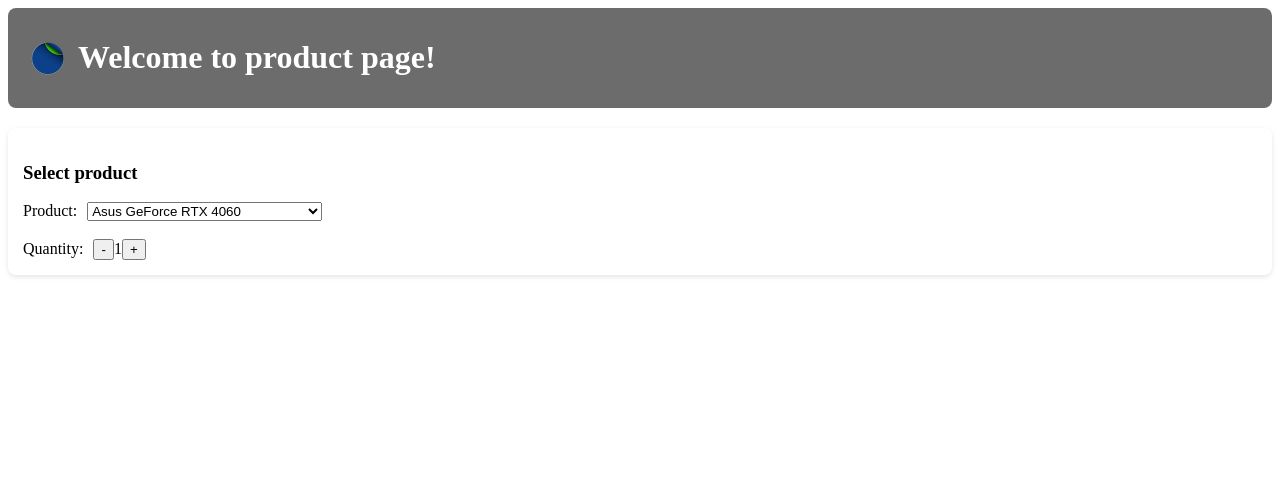
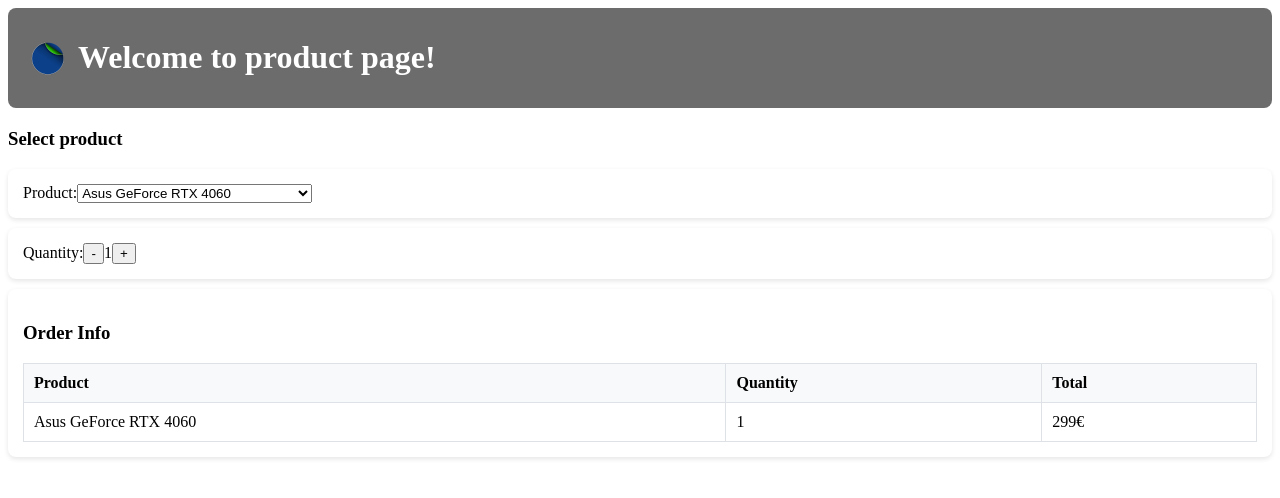
Before and after one commit to HeikkiTakalo/component-assigment, a React (Vite) app: page / in a window 1280 px wide. Shown: the top 498 px of the page. Built offline with nearby package versions, Linux system fonts and the light colour scheme.

Commit message:
changed product.jsx and added order info and style

```diff
--- a/src/App.css
+++ b/src/App.css
@@ -8,11 +8,11 @@
     margin-bottom: 20px;
 }
 
-
 .header-logo {
     margin-right: 10px;
     height: 40px;
 }
+
 
 .product-form {
     background-color: white;
@@ -21,7 +21,6 @@
     box-shadow: 0 2px 5px rgba(0, 0, 0, 0.1);
     margin-bottom: 20px;
 }
-
 
 .product-label {
     margin-right: 10px;
@@ -34,11 +33,48 @@
 
 
 .product-selection {
-    margin-top: 10px;
+    background-color: white;
+    padding: 15px;
+    border-radius: 8px;
+    box-shadow: 0 2px 5px rgba(0, 0, 0, 0.1);
     margin-bottom: 10px;
 }
 
 
 .quantity-selection {
+    background-color: white;
+    padding: 15px;
+    border-radius: 8px;
+    box-shadow: 0 2px 5px rgba(0, 0, 0, 0.1);
+}
+
+
+.order-info {
+    background-color: white;
+    padding: 15px;
+    border-radius: 8px;
+    box-shadow: 0 2px 5px rgba(0, 0, 0, 0.1);
     margin-top: 10px;
 }
+
+
+.order-table {
+    width: 100%;
+    border-collapse: collapse;
+}
+
+.order-table th,
+.order-table td {
+    border: 1px solid #dee2e6;
+    padding: 10px;
+    text-align: left;
+}
+
+.order-table th {
+    background-color: #f8f9fa;
+    font-weight: bold;
+}
+
+.order-table tr:hover {
+    background-color: #f1f1f1;
+}
--- a/src/App.jsx
+++ b/src/App.jsx
@@ -1,6 +1,5 @@
-import React, { useState } from 'react';
 import Header from './header';
-import Product from './product'
+import Product from './product';
 import './App.css';
 
 function App() {
--- a/src/product.jsx
+++ b/src/product.jsx
@@ -28,11 +28,14 @@
         }
     };
 
+    const selectedProduct = products[selectedProductIndex];
+    const total = selectedProduct.price * quantity;
+
     return (
-    <div className="product-form">
-      <div>
+        <div className="product-container">
             <h3>Select product</h3>
-        <label className="product-label">Product:</label>
+            <div className="product-selection">
+                <label>Product:</label>
                 <select value={selectedProductIndex} onChange={handleProductChange}>
                     {products.map((product, index) => (
                         <option key={index} value={index}>
@@ -41,12 +44,32 @@
                     ))}
                 </select>
             </div>
-      <br />
-      <div>
-        <label className="product-label">Quantity:</label>
+            <div className="quantity-selection">
+                <label>Quantity:</label>
                 <button onClick={decreaseQuantity}>-</button>
                 <span>{quantity}</span>
                 <button onClick={increaseQuantity}>+</button>
+            </div>
+
+
+            <div className="order-info">
+                <h3>Order Info</h3>
+                <table className="order-table">
+                    <thead>
+                        <tr>
+                            <th>Product</th>
+                            <th>Quantity</th>
+                            <th>Total</th>
+                        </tr>
+                    </thead>
+                    <tbody>
+                        <tr>
+                            <td>{selectedProduct.name}</td>
+                            <td>{quantity}</td>
+                            <td>{total}€</td>
+                        </tr>
+                    </tbody>
+                </table>
             </div>
         </div>
     );
```
Also changed, not shown: src/order.jsx (deleted). Lines whose indentation alone changed are shown as unchanged.
